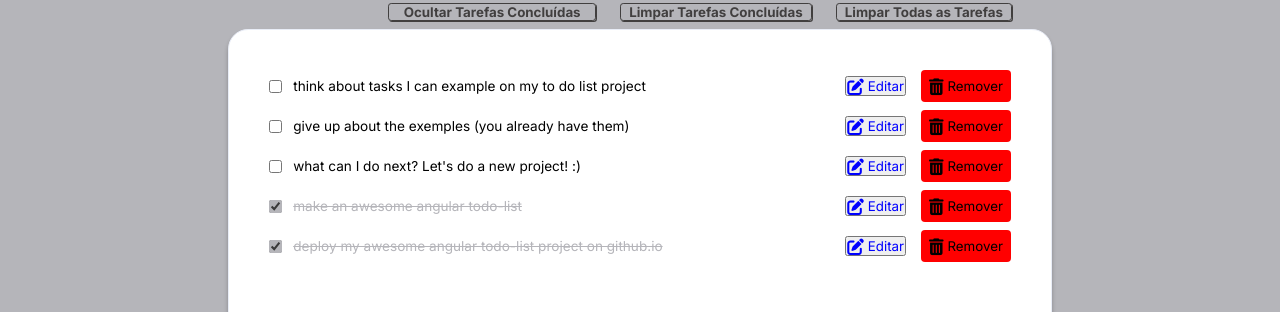
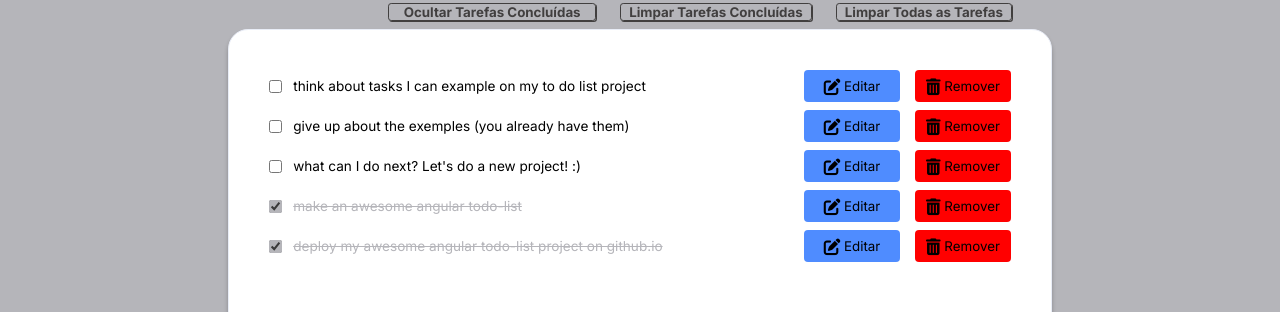
Before and after one commit to rug19/teste-trainee-dev, an Angular app: page /#/todo in a window 1280 px wide. Shown: the part 237-549 px from the top of the page. Built offline with nearby package versions, Linux system fonts and the light colour scheme.

Commit message:
style: refatorado estilo do botão 'Editar' para manter consistência visual com o botão 'Remover'

```diff
--- a/src/app/todo/todo-item/todo-item.component.css
+++ b/src/app/todo/todo-item/todo-item.component.css
@@ -1,6 +1,7 @@
 .todo-item {
   display: flex;
   justify-content: space-between;
+  align-items: center;
 }
 
 .todo-item_content {
@@ -28,15 +29,16 @@
 }
 
 .todo-item_edit {
-  color: blue;
-  width: 10px;
-  width: fit-content;
+  background-color: #4f8cff;
+  width: 6rem;
   margin-right: 15px;
+  border: none;
+  cursor: pointer;
+  padding: 8px 8px;
+  border-radius: 4px;
 }
 .todo-item_delete {
-  width: 10px;
-  width: fit-content;
-  background: none;
+  width: 6rem;
   border: none;
   cursor: pointer;
   padding: 8px 8px;
@@ -48,6 +50,10 @@
   background-color: #d32f2f;
 }
 
+.todo-item_edit:hover {
+  background-color: #1565c0;
+}
+
 .fa-trash-alt:hover {
   color: rgba(65, 63, 63, 0.62);
 }
```
